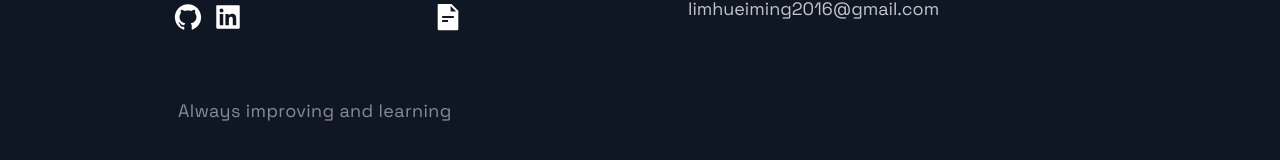
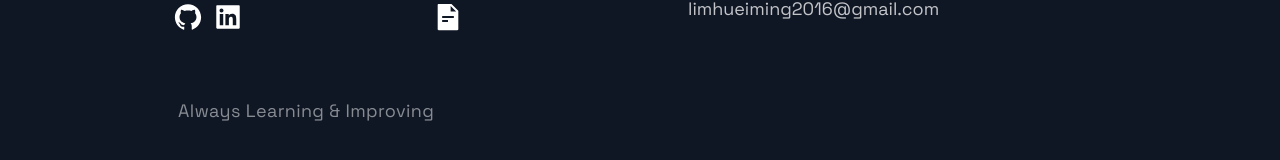
Before and after one commit to hueiiming/Portfolio-Website, a Next.js app: page / in a window 1280 px wide. Shown: the part 3488-3648 px from the top of the page. Built offline with nearby package versions, Linux system fonts and the light colour scheme.

Commit message:
Update footer slogan
Update footer slogan

```diff
--- a/src/components/Footer/Footer.js
+++ b/src/components/Footer/Footer.js
@@ -45,7 +45,7 @@ const Footer = () => {
         </LinkList>
         <SocialIconsContainer>
           <CompanyContainer>
-            <Slogan>Always improving and learning</Slogan>
+            <Slogan>Always Learning & Improving</Slogan>
           </CompanyContainer>
         </SocialIconsContainer>
       </FooterWrapper>
```
